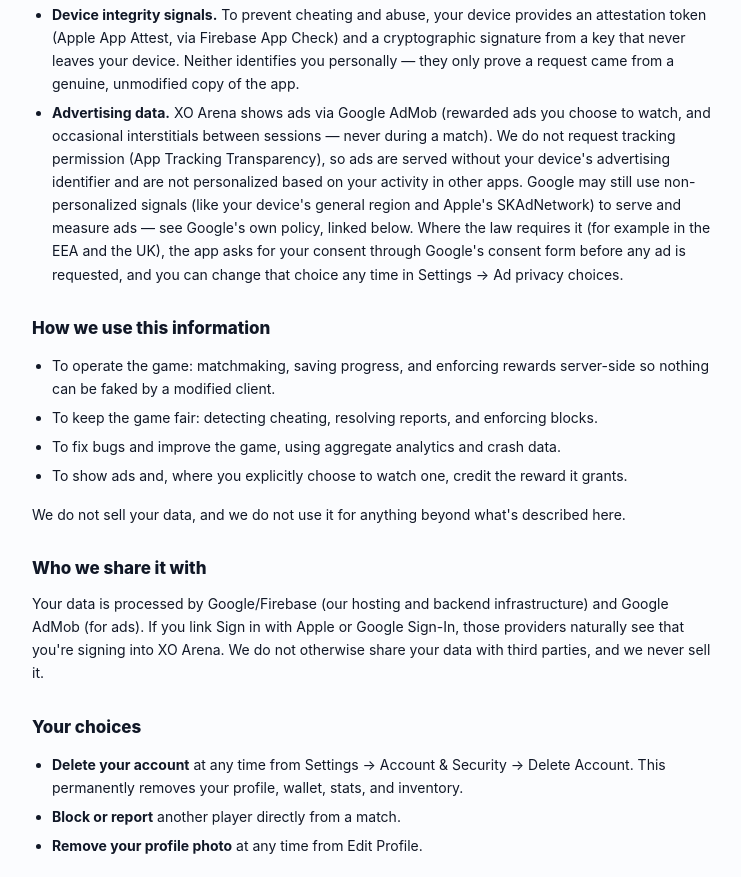
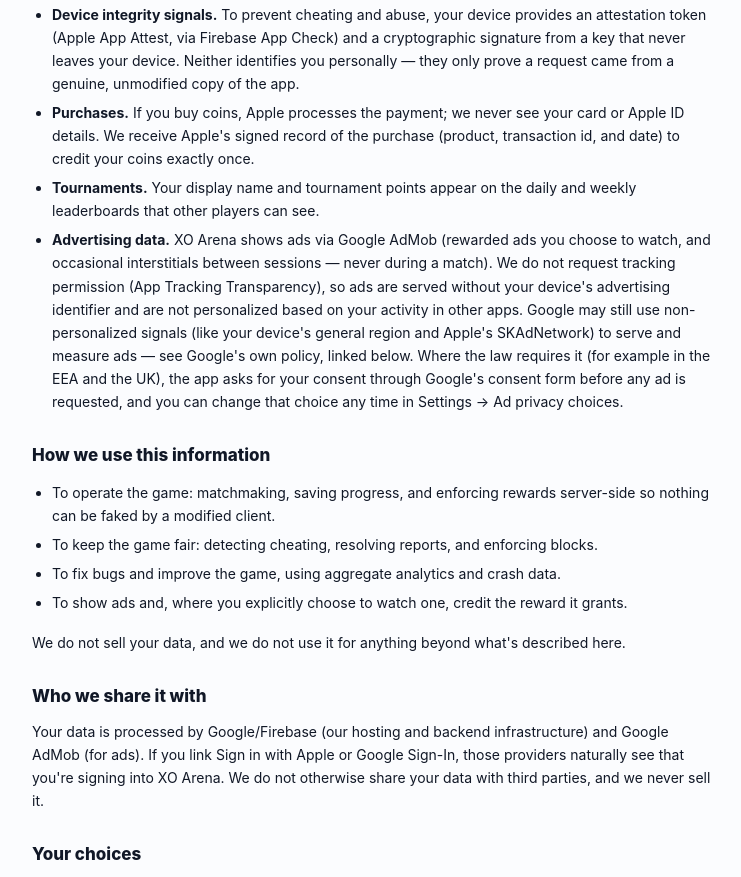
Before and after one commit to iamzayn19/xo-arena-pages, a website built with Vite: page privacy.html in a window 1280 px wide. Shown: the part 814-1691 px from the top of the page, without its empty margins (268-1009 px from the left). Built offline with nearby package versions, Linux system fonts and the light colour scheme.

Commit message:
docs: cover coin purchases and tournament leaderboards in the privacy policy

```diff
--- a/privacy.html
+++ b/privacy.html
@@ -69,6 +69,15 @@
           provides an attestation token (Apple App Attest, via Firebase App Check) and a
           cryptographic signature from a key that never leaves your device. Neither identifies you
           personally — they only prove a request came from a genuine, unmodified copy of the app.
+        </li>
+        <li>
+          <strong>Purchases.</strong> If you buy coins, Apple processes the payment; we never see
+          your card or Apple ID details. We receive Apple's signed record of the purchase (product,
+          transaction id, and date) to credit your coins exactly once.
+        </li>
+        <li>
+          <strong>Tournaments.</strong> Your display name and tournament points appear on the daily
+          and weekly leaderboards that other players can see.
         </li>
         <li>
           <strong>Advertising data.</strong> XO Arena shows ads via Google AdMob (rewarded ads you
```
